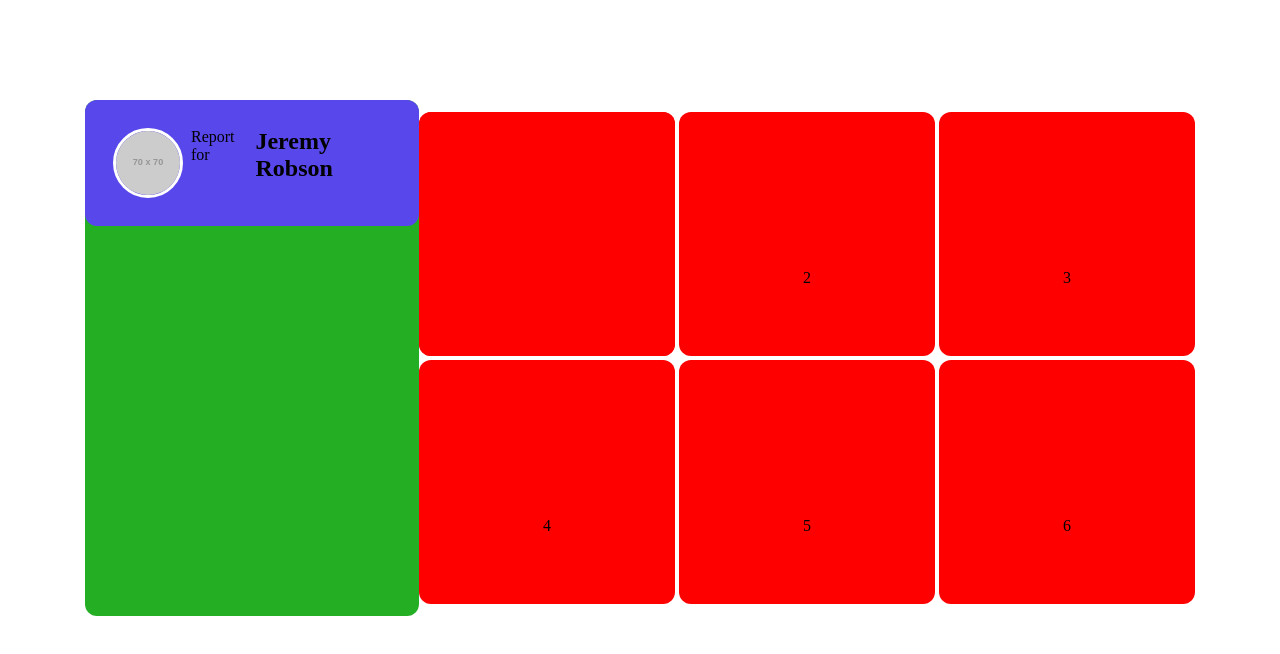
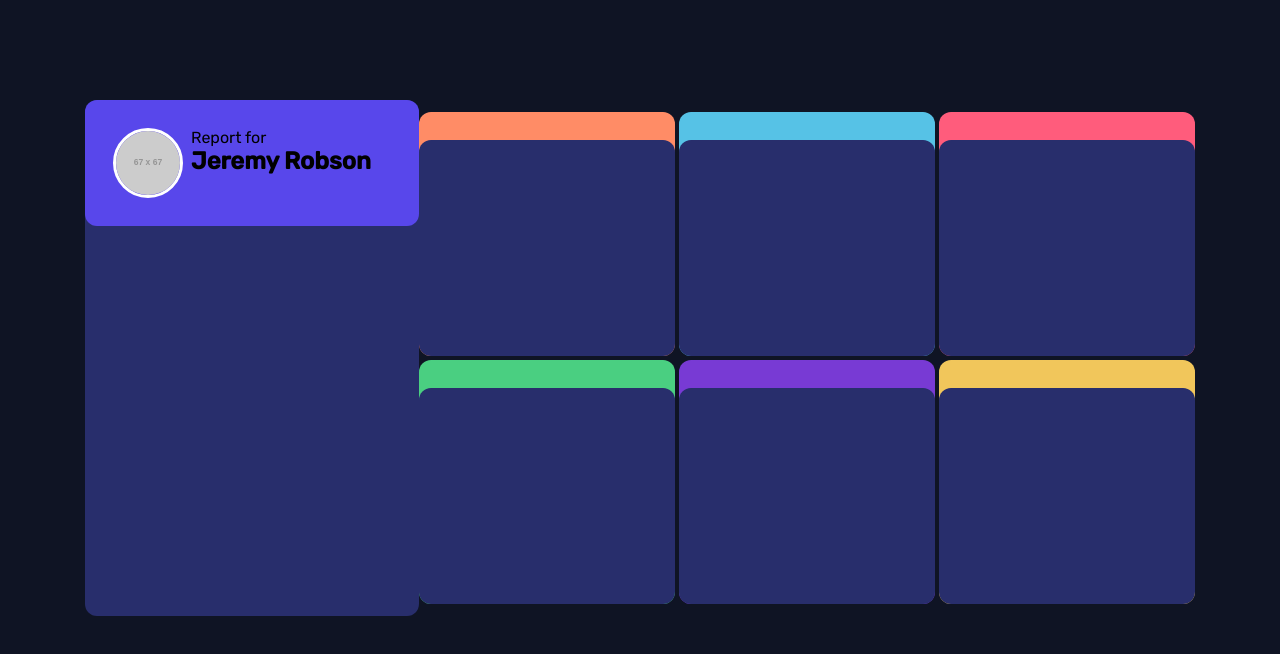
Before and after one commit to WillamiFerreira/TimeTracking-Dashboard-Main, a React (Vite) app: page / in a window 1280 px wide. Shown: the top 654 px of the page. Built offline with nearby package versions, Linux system fonts and the light colour scheme.

Commit message:
main colors added

```diff
--- a/index.html
+++ b/index.html
@@ -4,6 +4,9 @@
     <meta charset="UTF-8" />
     <link rel="icon" type="image/svg+xml" href="/vite.svg" />
     <meta name="viewport" content="width=device-width, initial-scale=1.0" />
+    <link rel="preconnect" href="https://fonts.googleapis.com">
+<link rel="preconnect" href="https://fonts.gstatic.com" crossorigin>
+<link href="https://fonts.googleapis.com/css2?family=Rubik:wght@300;400;500&display=swap" rel="stylesheet">
     <title>Vite + React</title>
   </head>
   <body>
--- a/src/components/Card.jsx
+++ b/src/components/Card.jsx
@@ -0,0 +1,11 @@
+import './styles/card.css'
+
+const Card = () => {
+    return (
+        <div className='card'>
+            <div id="stats_bg"></div>
+        </div>
+    );
+};
+
+export default Card;
--- a/src/components/Container.jsx
+++ b/src/components/Container.jsx
@@ -1,3 +1,4 @@
+import Card from './Card';
 import Perfil from './Perfil';
 import './styles/container.css'
 
@@ -6,14 +7,12 @@ const Container = () => {
         <div className={`container`}>
             <Perfil />
             <div className='cards_ct'>
-                <div>
-                    <div id="stats_bg"></div>
-                </div>
-                <div>2</div>
-                <div>3</div>
-                <div>4</div>
-                <div>5</div>
-                <div>6</div>
+                <Card />
+                <Card />
+                <Card />
+                <Card />
+                <Card />
+                <Card />
             </div>
         </div>
     );
--- a/src/components/Perfil.jsx
+++ b/src/components/Perfil.jsx
@@ -4,9 +4,11 @@ const Perfil = () => {
     return (
         <div className='perfil_bg'>
             <div id="user_info">
-                <img id="user_img" src="https://placehold.co/70x70" alt="user perfil image" />
-                <p>Report for</p>
-                <h2>Jeremy Robson</h2>
+                <img id="user_img" src="https://placehold.co/67x67" alt="user perfil image" />
+                <span>
+                    <p>Report for</p>
+                    <h2>Jeremy Robson</h2>
+                </span>
             </div>
 
         </div>
--- /dev/null
+++ b/src/components/styles/card.css
@@ -0,0 +1,5 @@
+#stats_bg{
+    height: 118px;
+    width: 100%;
+    background-color: var(--stats-bg);
+}
--- a/src/components/styles/container.css
+++ b/src/components/styles/container.css
@@ -8,6 +8,8 @@
     max-width: 1110px;
     width: calc(100vw - 48px);
     margin: 100px auto;
+
+    background-color: var(--page-bg);
 
 }
 
@@ -33,7 +35,6 @@
     width: 100%;
     max-width: 333px;
     height: 156px;
-    background-color: violet;
     border-radius: 12px;
 
     text-align: center;
@@ -41,9 +42,33 @@
 
 }
 
-.container  .cards_ct div:nth-child(1){
-    background-color: #FF8C66;
+.container .cards_ct div:nth-child(1){
+    background-color: var(--primary-work-card);
 }
+
+.container .cards_ct div:nth-child(2){
+    background-color: var(--primary-play-card);
+}
+
+.container .cards_ct div:nth-child(3){
+    background-color: var(--primary-study-card);
+}
+
+.container .cards_ct div:nth-child(4){
+    background-color: var(--primary-exercise-card);
+}
+
+.container .cards_ct div:nth-child(5){
+    background-color: var(--primary-social-card);
+}
+
+.container .cards_ct div:nth-child(6){
+    background-color: var(--primary-self-care-card);
+}
+
+
+
+
 
 
 
--- a/src/components/styles/perfil.css
+++ b/src/components/styles/perfil.css
@@ -9,7 +9,7 @@
 #user_info{
     width: 100%;
     height: 126px;
-    background-color: #5847EB ;
+    background-color: var(--primary-perfil-card) ;
 
     display: flex;
     flex-direction: row;
--- a/src/index.css
+++ b/src/index.css
@@ -1,3 +1,25 @@
+:root{
+  --primary-perfil-card: hsla(246, 80%, 60%, 1);
+  --primary-social-card: hsla(264, 64%, 53%, 1);
+  --primary-exercise-card: hsla(145, 58%, 55%, 1);
+  --primary-work-card: hsla(15, 100%, 70%, 1);
+  --primary-play-card: hsla(195, 74%, 62%, 1);
+  --primary-self-care-card: hsla(43, 84%, 65%, 1);
+  --primary-study-card: hsla(348, 100%, 68%, 1);
+
+  --page-bg: hsla(226, 43%, 10%, 1);
+  --stats-bg: hsla(235, 46%, 29%, 1);
+  --desaturad-blue: hsla(235, 45%, 61%, 1);
+  --pale-blue: hsla(236, 100%, 87%, 1);
+
+  --main-font: 'Rubik', sans-serif;
+}
+
+html{
+  background-color: var(--page-bg);
+}
+
+
 *{
   box-sizing: border-box;
   margin: 0;
@@ -8,4 +30,5 @@
 body{
   width: 100vw;
   min-height: 100vh ;
+  font-family: var(--main-font);
 }
--- a/src/resposive.css
+++ b/src/resposive.css
@@ -1,28 +1,30 @@
-@media screen and (min-width: 500px){
+@media screen and (min-width: 480px){
+
+    .perfil_bg{
+        height: 256px !important;
+        max-width: 536px;
+
+    }
+
     .container .cards_ct{
         display: grid;
         grid-template-columns: repeat(2, 1fr);
-        gap: 4px;
-
+        gap: 28px;
     }
 
-    .container  .cards_ct div {
-        background-color: red !important;
+    .container .cards_ct div {
         height: 256px !important;
     }
 
-    .perfil_bg{
-        background-color:#282e6c;
-        border-radius: 12px;
-        height: 206px ;
+    #stats_bg{
+        height: 216px !important;
         width: 100%;
-        max-width: inherit;
     }
 
 }
 
 
-@media screen and (min-width: 900px){
+@media screen and (min-width: 992px){
 
     .container{
         display: flex;
@@ -30,7 +32,6 @@
     }
 
     .container > div:first-child{
-        background-color:rgb(36, 174, 36);
         height: 516px !important;
         width: 100%;
     }
@@ -42,8 +43,7 @@
 
     }
 
-    .container  .cards_ct div {
-        background-color: red !important;
+    .container .cards_ct div {
         height: 244px !important;
         width: 256px !important;
     }
```
